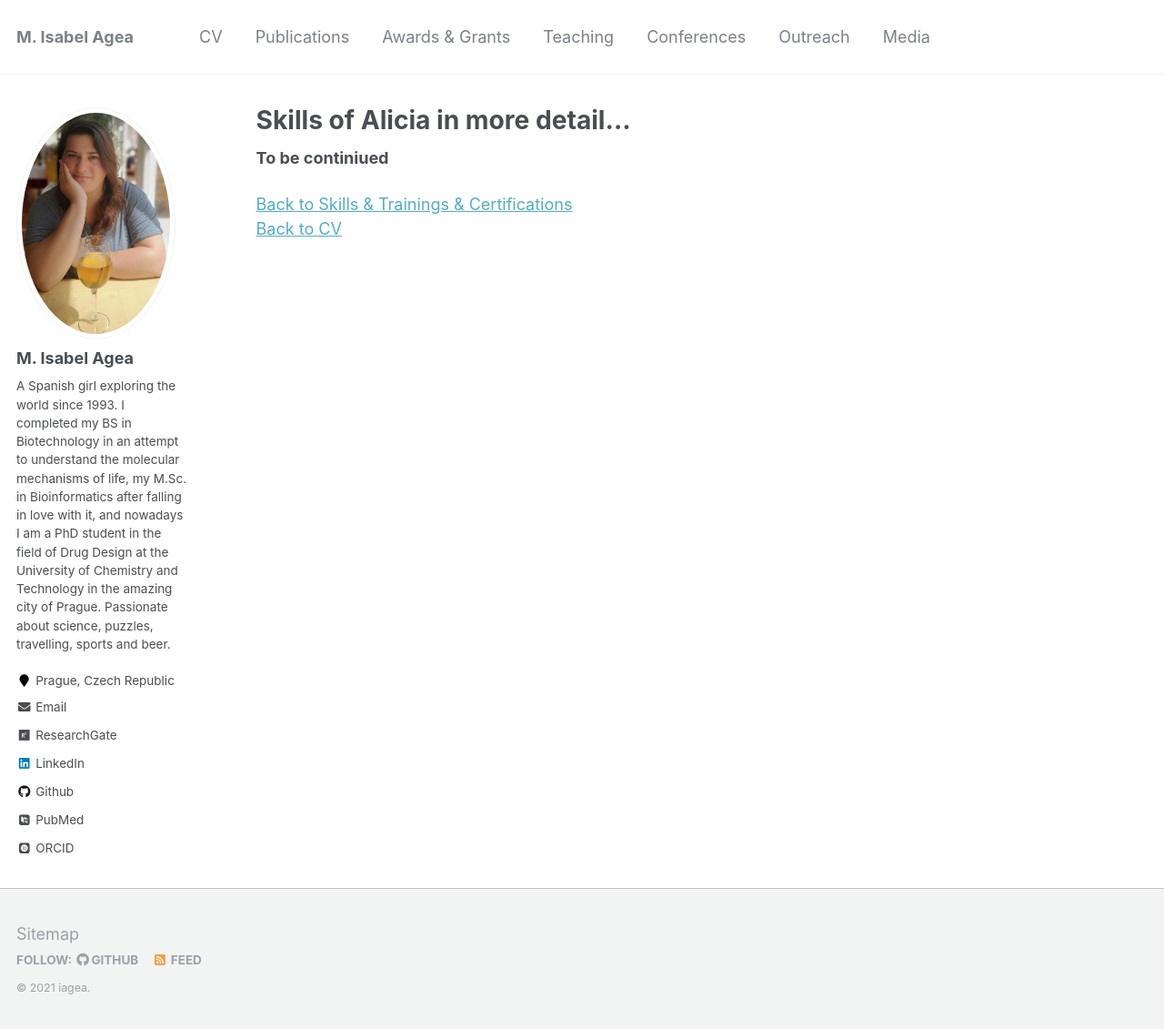
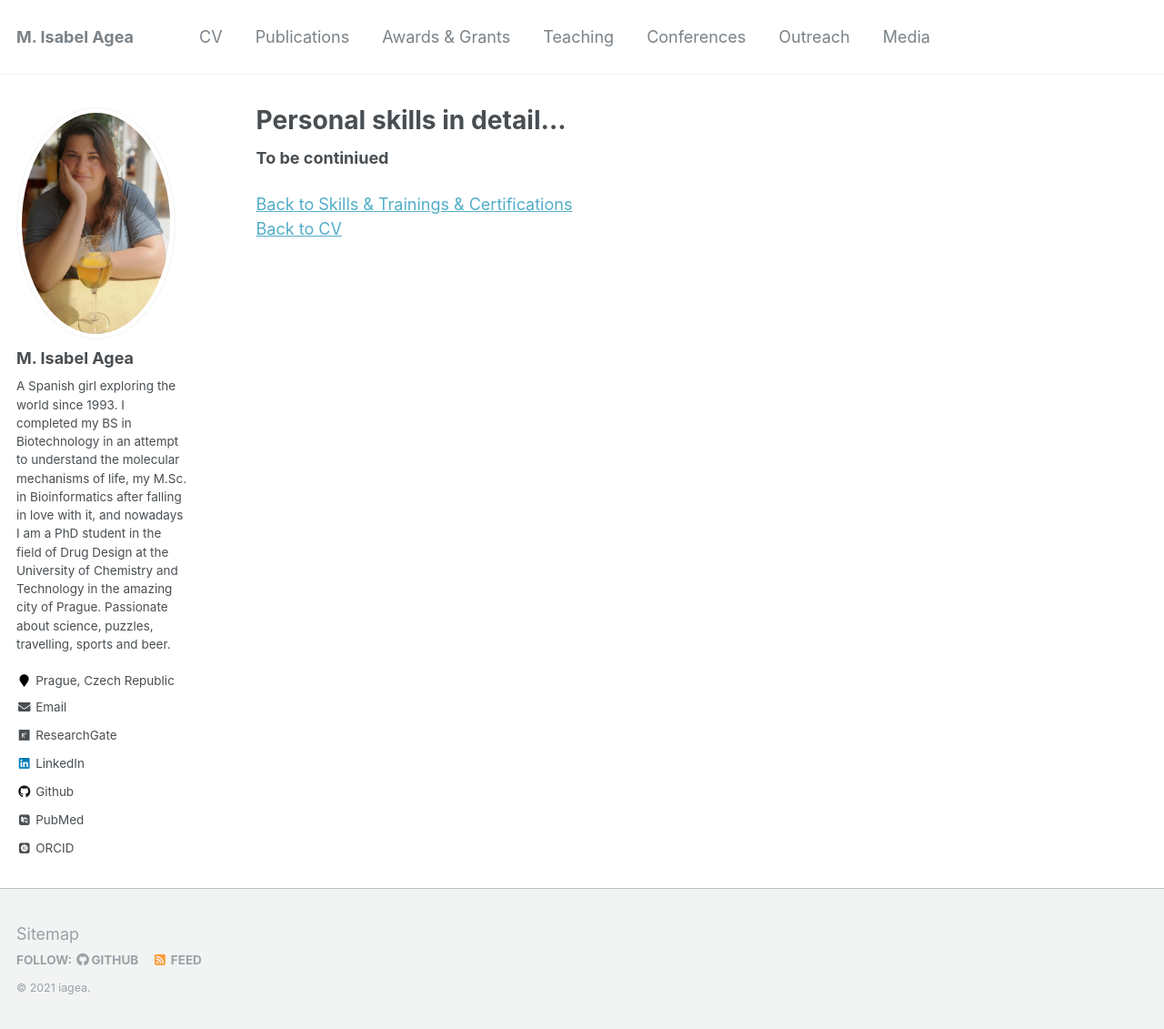
Before and after one commit to Iagea/iagea.github.io, a Jekyll site: the page built from _pages/skills-detail.md, in a window 1280 px wide and 1131 px high. Shown: the whole window at 91% size. Built offline with Jekyll 4.4.1, drawn with Linux system fonts in a browser that asks for light colours; some web fonts are replaced.

Commit message:
Update skills-detail.md

```diff
--- a/_pages/skills-detail.md
+++ b/_pages/skills-detail.md
@@ -1,5 +1,5 @@
 ---
-title: "Skills of Alicia in more detail..."
+title: "Personal skills in detail..."
 permalink: /skills-detail/
 author_profile: true
 ---
```
